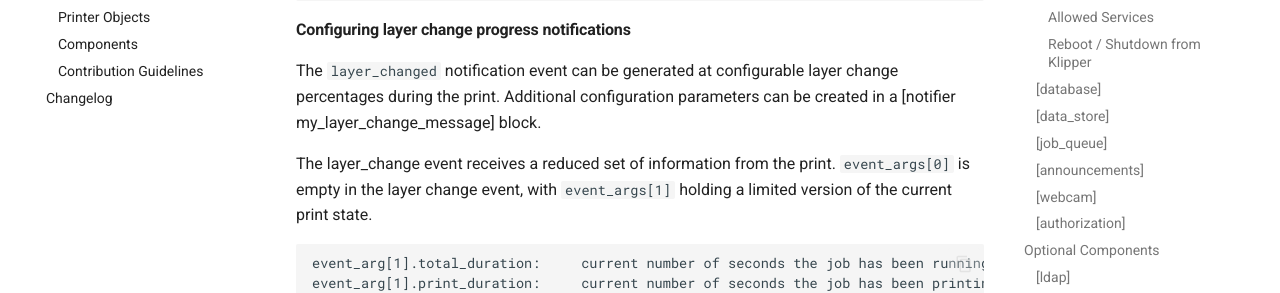
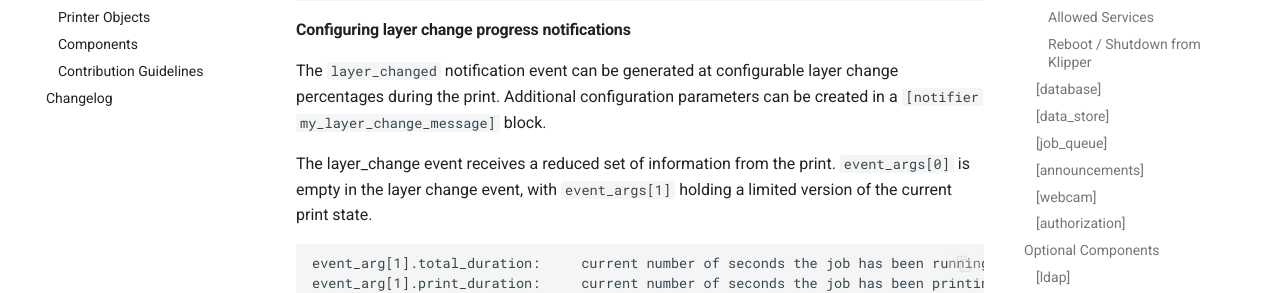
Before and after one commit to Arksine/moonraker, an MkDocs documentation site: the page built from docs/configuration.md, in a window 1280 px wide and 900 px high, scrolled down 53147 px. Shown: the part 199-492 px from the top of the window. Built offline with MkDocs 1.6.1 and Material for MkDocs 9.7.7, drawn with Linux system fonts in a browser that asks for light colours; comment, search, counter and statistics services are not loaded.

```diff
--- a/docs/configuration.md
+++ b/docs/configuration.md
@@ -2713,7 +2713,7 @@ attach: http://192.168.1.100/webcam/?action=snapshot
 #### Configuring layer change progress notifications
 The `layer_changed` notification event can be generated at configurable layer change
 percentages during the print. Additional configuration parameters can be created in a
-[notifier my_layer_change_message] block.
+`[notifier my_layer_change_message]` block.
 
 The layer_change event receives a reduced set of information from the print.
 `event_args[0]` is empty in the layer change event, with `event_args[1]` holding a
```
